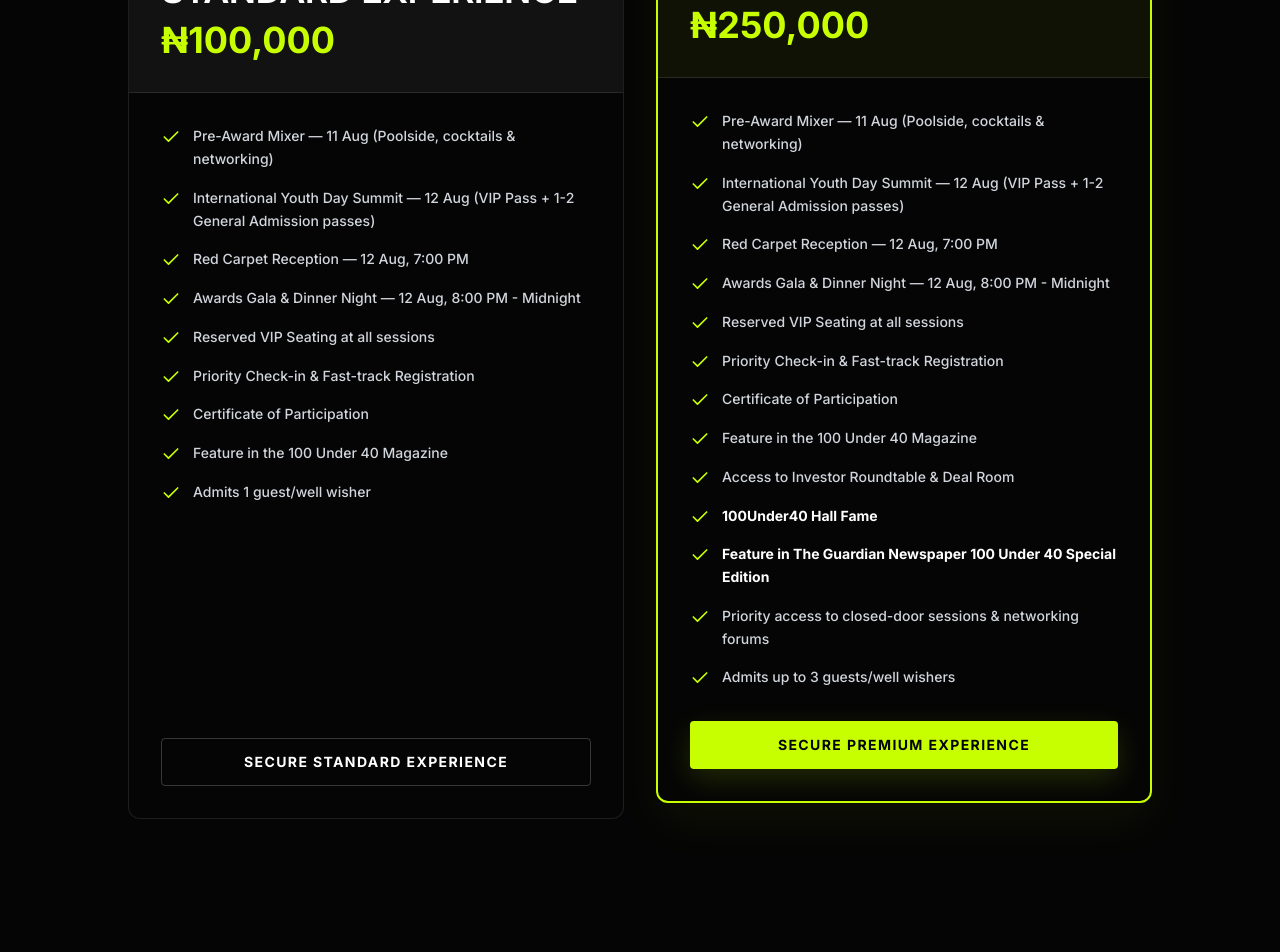
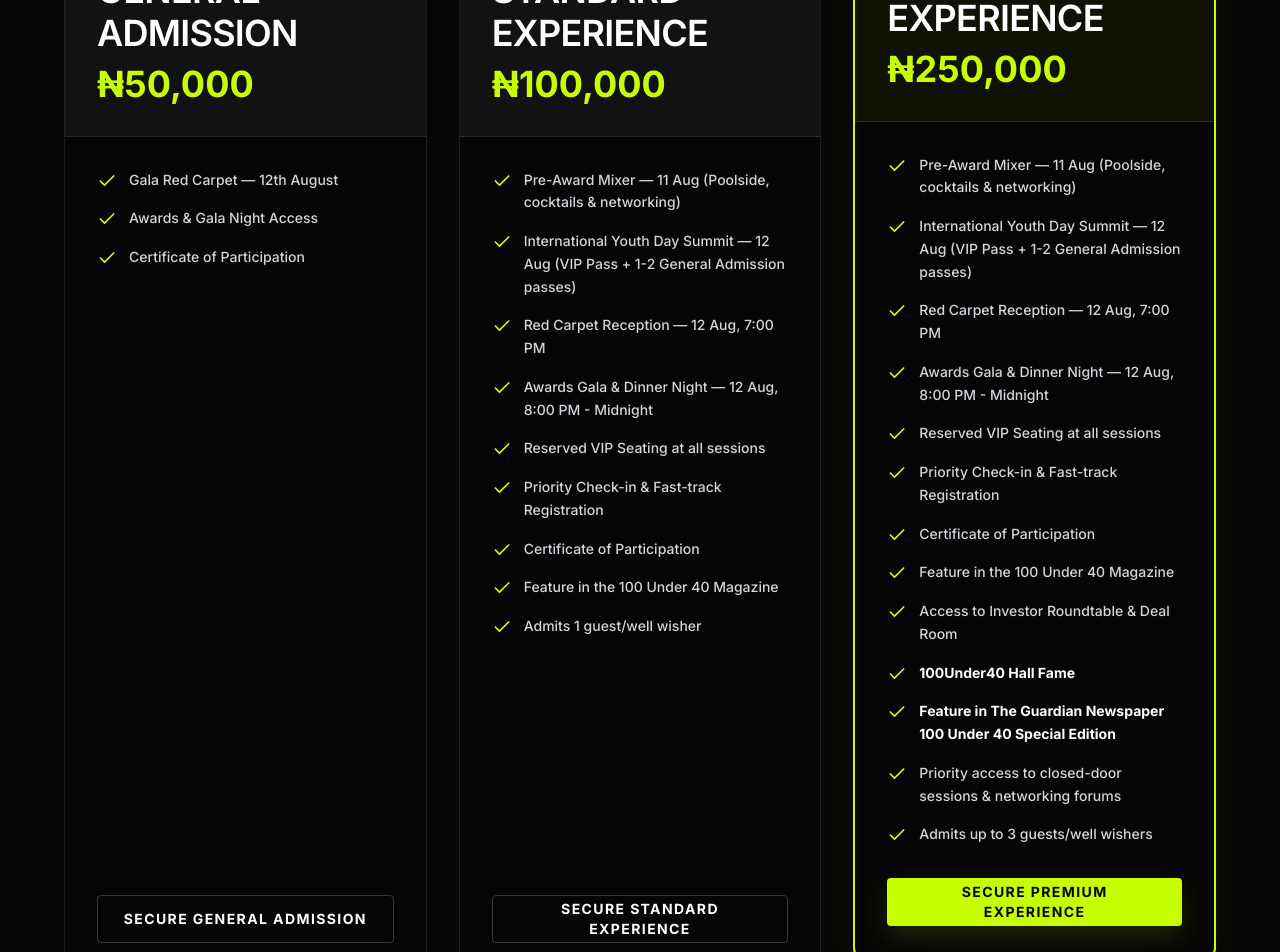
Before and after one commit to muwagunprecious/100under40, a Next.js app: page /ticket in a window 1280 px wide. Shown: the part 580-1532 px from the top of the page. Built offline with nearby package versions, Linux system fonts and the light colour scheme.

Commit message:
feat: add General Admission ticket tier to ticket page

```diff
--- a/app/ticket/page.tsx
+++ b/app/ticket/page.tsx
@@ -12,7 +12,34 @@ export default function TicketPage() {
             <p className="mt-4 max-w-2xl mx-auto text-lg text-gray-300">Select a participation tier for the award ceremony. Each package is tailored to maximize your recognition, networking, and celebration.</p>
           </div>
 
-          <div className="grid md:grid-cols-2 gap-8 max-w-5xl mx-auto">
+          <div className="grid md:grid-cols-3 gap-8 max-w-6xl mx-auto">
+            {/* General Admission */}
+            <div className="bg-[#050505] border border-white/10 rounded-xl overflow-hidden flex flex-col transition-all hover:border-[var(--primary)]/50">
+              <div className="p-8 border-b border-white/10 bg-white/5">
+                <h3 className="text-2xl font-bold text-white mb-2 uppercase tracking-wide">General Admission</h3>
+                <div className="text-[var(--primary)] text-4xl font-black">₦50,000</div>
+              </div>
+              <div className="p-8 flex-1 flex flex-col">
+                <ul className="space-y-4 mb-8 flex-1">
+                  {[
+                    'Gala Red Carpet — 12th August',
+                    'Awards & Gala Night Access',
+                    'Certificate of Participation'
+                  ].map((feature, i) => (
+                    <li key={i} className="flex items-start gap-3">
+                      <Check className="w-5 h-5 text-[var(--primary)] shrink-0 mt-0.5" />
+                      <span className="text-gray-300 font-medium text-sm leading-relaxed">{feature}</span>
+                    </li>
+                  ))}
+                </ul>
+                <a href="https://paystack.shop/pay/100under40" target="_blank" rel="noreferrer" className="block w-full">
+                  <Button variant="outline" className="w-full py-4 border-white/20 text-white hover:bg-white hover:text-black font-bold uppercase tracking-widest text-sm">
+                    Secure General Admission
+                  </Button>
+                </a>
+              </div>
+            </div>
+
             {/* Standard Experience */}
             <div className="bg-[#050505] border border-white/10 rounded-xl overflow-hidden flex flex-col transition-all hover:border-[var(--primary)]/50">
               <div className="p-8 border-b border-white/10 bg-white/5">
```
